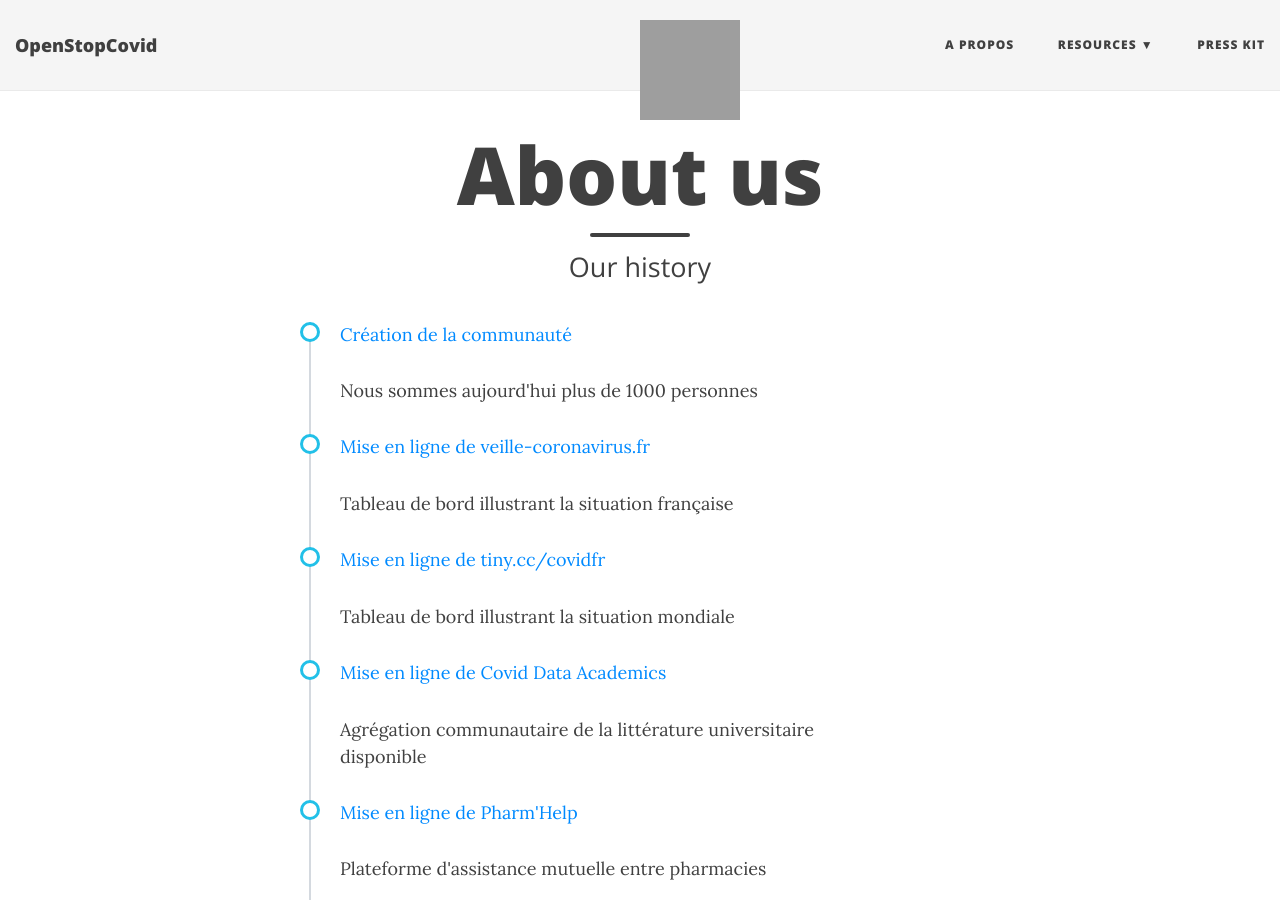
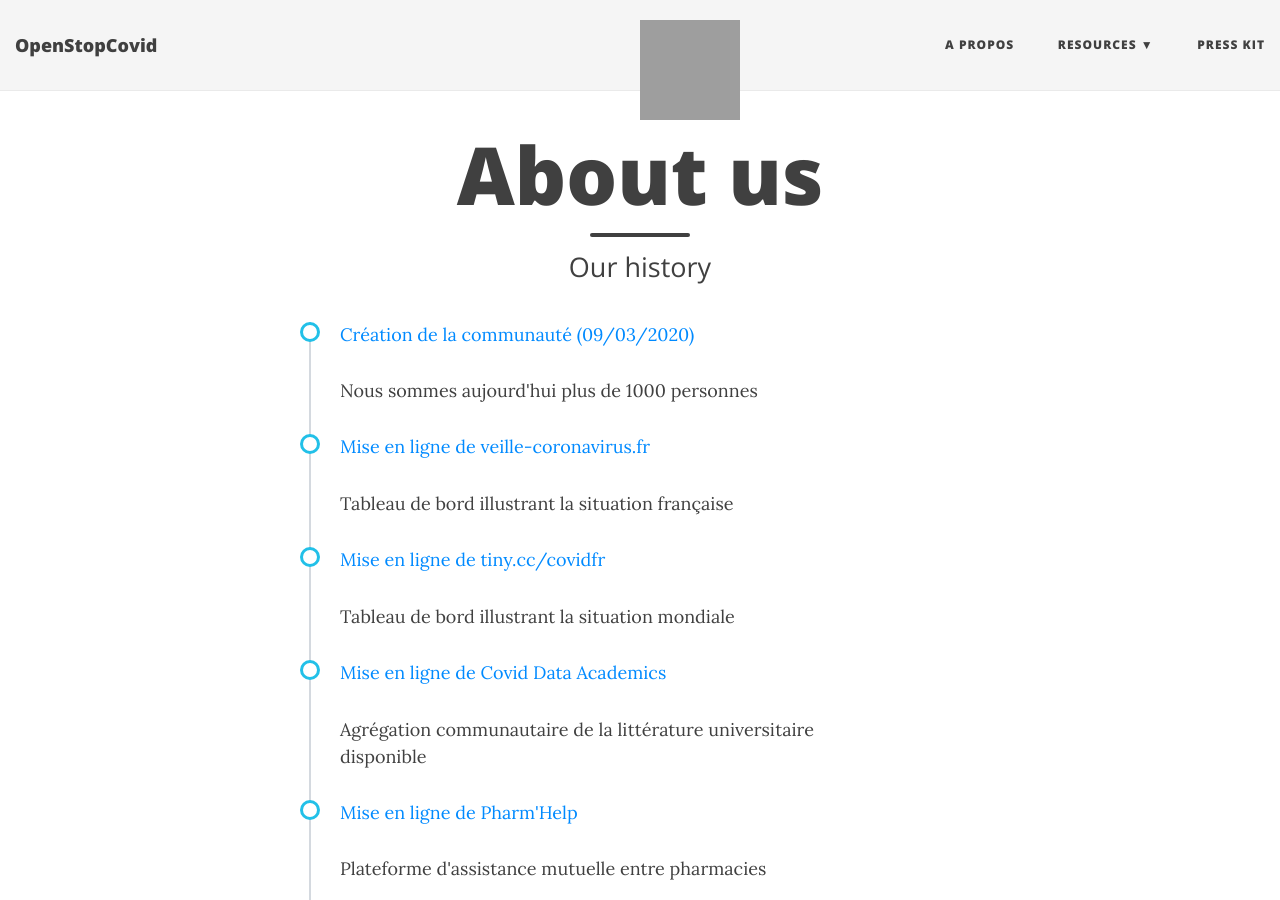
Before and after one commit to OpenStopCovid/openstopcovid.github.io, a Jekyll site: the page built from aboutus.md, in a window 1280 px wide and 900 px high. Built offline with Jekyll 4.4.1, drawn with Linux system fonts in a browser that asks for light colours; nearby versions of some CDN libraries; grey boxes are pictures that could not be loaded.

Commit message:
add creation date to timeline.html

```diff
--- a/_includes/timeline.html
+++ b/_includes/timeline.html
@@ -38,7 +38,7 @@ ul.timeline > li:before {
 		<div class="col-md-6 offset-md-3">
 			<ul class="timeline">
 				<li>
-					<a href="#">Création de la communauté</a>
+					<a href="#">Création de la communauté (09/03/2020)</a>
 					<p>Nous sommes aujourd'hui plus de 1000 personnes</p>
 				</li>
 				<li>
```
